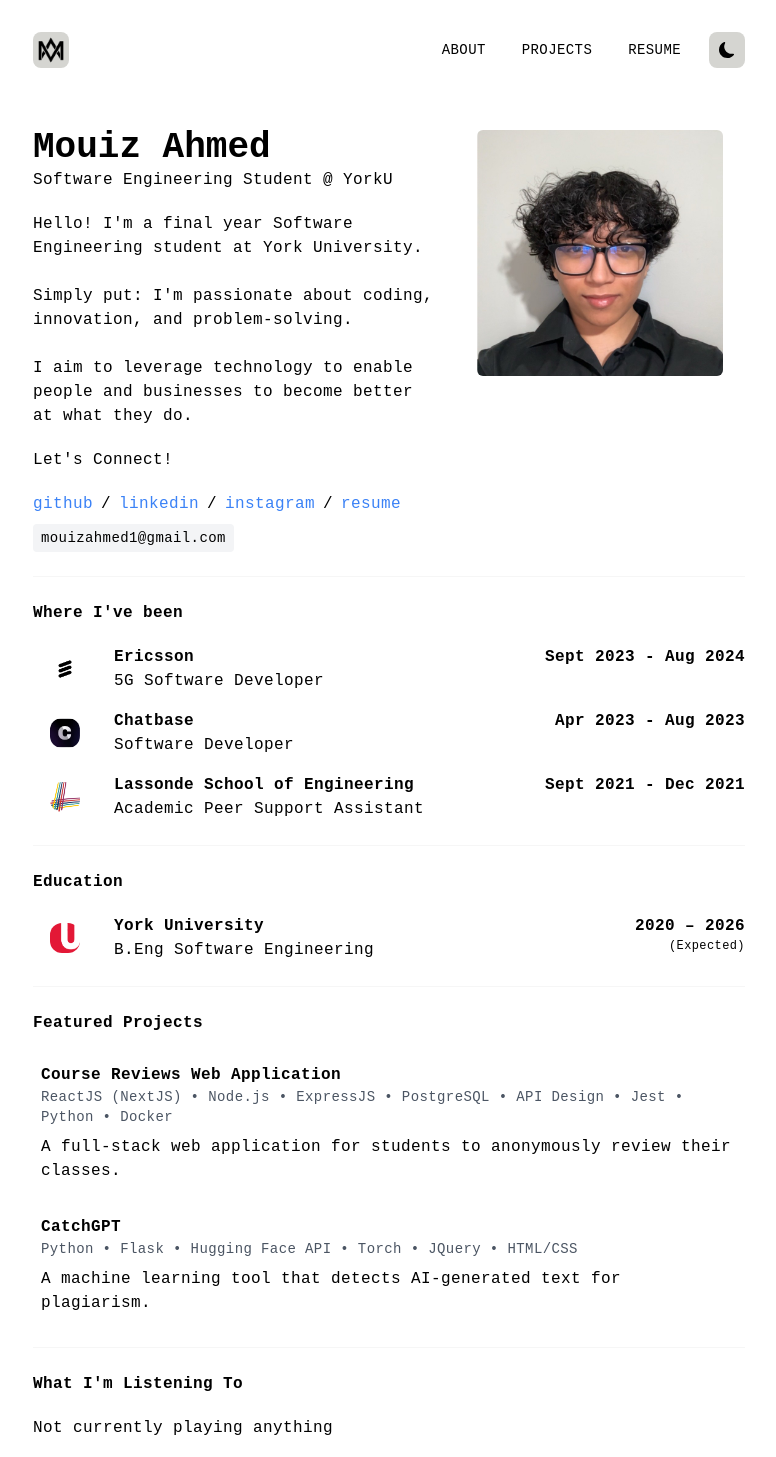
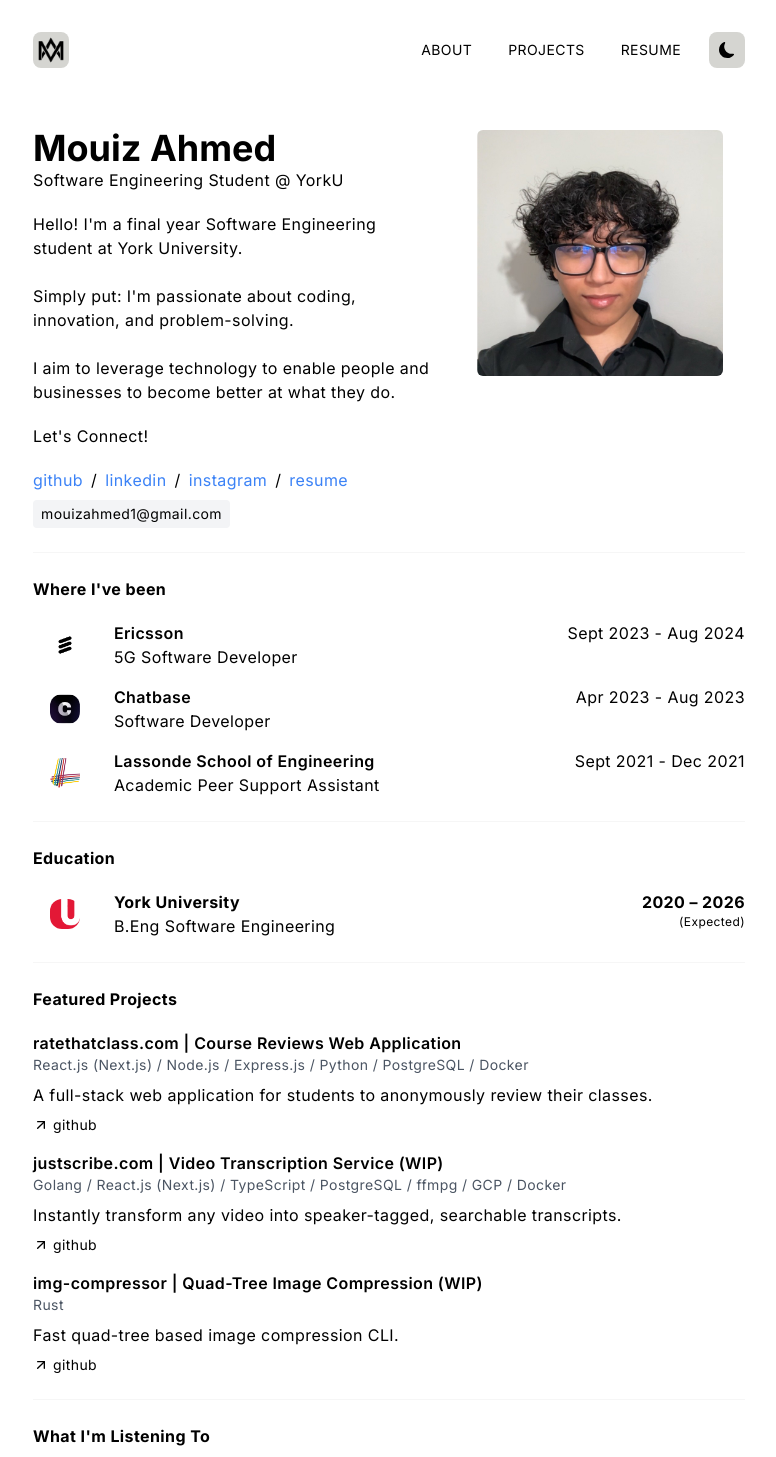
Before and after one commit to mouizahmed/portfolio, a Next.js app: page / in a window 1280 px wide. Shown: the top 1457 px of the page, without its empty margins (251-1027 px from the left). Built offline with nearby package versions, Linux system fonts and the light colour scheme; no server answers.

Commit message:
update projects + animation + font

```diff
--- a/components/About.jsx
+++ b/components/About.jsx
@@ -18,7 +18,7 @@ const About = () => {
             <Grid container spacing={4} columns={{ xs: 1, sm: 1, md: 12, lg: 12, xl: 12 }}>
                 <Grid item xs={1} sm={1} md={7} lg={7} xl={7}>
                     <div>
-                        <h1 className="tracking-normal typing text-4xl">Mouiz Ahmed</h1>
+                        <h1 className="tracking-normal typing">Mouiz Ahmed</h1>
                         <p>Software Engineering Student @ YorkU</p>
                     </div>
                     <div className="pt-5 dark:text-[#edede8]">
--- a/components/Chess.jsx
+++ b/components/Chess.jsx
@@ -64,7 +64,7 @@ const Chess = () => {
                         rel="noopener noreferrer"
                         className="inline-flex items-center gap-2 text-blue-500 dark:text-blue-400 hover:opacity-75 transition-opacity text-sm"
                     >
-                        Challenge Me! ⚔️
+                        Challenge Me!
                     </Link>
                 </div>
             ) : (
--- a/components/Current.jsx
+++ b/components/Current.jsx
@@ -1,4 +1,4 @@
-import React, { useState, useEffect } from 'react'
+import React from 'react'
 import Image from 'next/image'
 
 import { AiFillAlert } from 'react-icons/ai'
@@ -9,14 +9,8 @@ import Grid from '@mui/material/Grid';
 
 const Current = ({ seeking, focus, logoPath, companyName, title, color, timeline }) => {
 
-    const [fading, setFading] = useState(" opacity-0 ease-in ");
-
-    useEffect(() => {
-        setFading(" opacity-100 easin-in ");
-    }, [])
-
     return (
-        <div className={"pl-5 pr-5 pt-5 transition-opacity duration-600 delay-1100" + fading}>
+        <div className="pl-5 pr-5 pt-5">
             <h3 className="pb-5">Currently</h3>
             {seeking ? (
                 <Card className="rounded-xl border-transparent border-2 hover:border-white pr-5" style={{ backgroundColor: "#4da64d" }}>
--- a/components/Job.jsx
+++ b/components/Job.jsx
@@ -11,7 +11,7 @@ const Job = ({ logoPath, companyName, position, timeline }) => {
             <Grid item xs={5} sm={5} md={5} lg={5} xl={5} className="flex justify-start">
                 <Grid container columns={{ xs: 1, sm: 1, md: 1, lg: 1, xl: 1 }}>
                     <Grid item xs={1} sm={1} md={1} lg={1} xl={1} >
-                        <h3>{companyName}</h3>
+                        <p className="font-semibold">{companyName}</p>
                     </Grid>
                     <Grid item xs={1} sm={1} md={1} lg={1} xl={1}>
                         <p>{position}</p>
@@ -19,7 +19,7 @@ const Job = ({ logoPath, companyName, position, timeline }) => {
                 </Grid>
             </Grid>
             <Grid item xs={3} sm={3} md={3} lg={3} xl={3} sx={{ textAlign: "right" }}>
-                <h3>{timeline}</h3>
+                <p>{timeline}</p>
             </Grid>
         </>
     )
--- a/components/Music.jsx
+++ b/components/Music.jsx
@@ -141,7 +141,7 @@ const Music = () => {
             <div className="mt-4 dark:border-gray-700">
                 <Link href="https://open.spotify.com/user/12179232988?si=067167f98fd342ea" rel="noopener noreferrer" target="_blank">
                     <p className="text-sm text-gray-600 dark:text-gray-400 hover:text-green-500 dark:hover:text-green-400 transition-colors duration-200 cursor-pointer">
-                        Check out my Spotify and learn more about my music taste →
+                        Check out my Spotify profile!
                     </p>
                 </Link>
             </div>
--- a/components/Navbar.jsx
+++ b/components/Navbar.jsx
@@ -59,7 +59,7 @@ const Navbar = () => {
     }, [])
 
     return (
-        <div className={`w-full flex flex-col opacity-0 animate-fade-in`}>
+        <div className={`w-full flex flex-col`}>
             <div className="">
                 <nav className="flex justify-between max-w-3xl border-gray-200 dark:border-gray-700 mx-auto pt-8 pb-8">
                     <div className="">
--- a/components/Project.jsx
+++ b/components/Project.jsx
@@ -1,18 +1,23 @@
 import Link from 'next/link'
 import Grid from '@mui/material/Grid'
+import { FiArrowUpRight } from 'react-icons/fi'
 
 const Project = ({ projectLink, title, tags, description }) => {
     return (
         <Grid item xs={9} sm={9} md={9} lg={9} xl={9}>
-            <Link href={projectLink}>
-                <div className="hover:bg-[#d5d5d1] dark:hover:bg-[#1f2937] p-2 rounded-lg transition-all duration-200">
-                    <div className="flex items-center justify-between">
-                        <h3>{title}</h3>
+            <div className="transition-all duration-200 rounded-lg">
+                <div className="flex items-center justify-between">
+                    <p className="font-semibold">{title}</p>
+                </div>
+                <p className="text-sm text-gray-600 dark:text-gray-400">{tags.join(" / ")}</p>
+                <p className="mt-2">{description}</p>
+                <Link href={projectLink} target="_blank" rel="noopener noreferrer" className="hover:opacity-75 transition-opacity">
+                    <div className="flex items-center text-sm mt-2">
+                        <FiArrowUpRight className="w-4 h-4" />
+                        <p className="ml-1">github</p>
                     </div>
-                    <p className="text-sm text-gray-600 dark:text-gray-400">{tags.join(" • ")}</p>
-                    <p className="mt-2">{description}</p>
-                </div>
-            </Link>
+                </Link>
+            </div>
         </Grid>
     )
 }
--- a/components/Projects.jsx
+++ b/components/Projects.jsx
@@ -9,15 +9,21 @@ const Projects = () => {
             <Grid container spacing={2} columns={{ xs: 9, sm: 9, md: 9, lg: 9, xl: 9 }}>
                 <Project
                     projectLink="https://github.com/mouizahmed/ratethatclass"
-                    title="Course Reviews Web Application"
-                    tags={["ReactJS (NextJS)", "Node.js", "ExpressJS", "PostgreSQL", "API Design", "Jest", "Python", "Docker"]}
+                    title="ratethatclass.com | Course Reviews Web Application"
+                    tags={["React.js (Next.js)", "Node.js", "Express.js", "Python", "PostgreSQL", "Docker"]}
                     description="A full-stack web application for students to anonymously review their classes."
                 />
                 <Project
-                    projectLink="https://github.com/mouizahmed/catchgpt"
-                    title="CatchGPT"
-                    tags={["Python", "Flask", "Hugging Face API", "Torch", "JQuery", "HTML/CSS"]}
-                    description="A machine learning tool that detects AI-generated text for plagiarism."
+                    projectLink="https://github.com/mouizahmed/justscribe"
+                    title="justscribe.com | Video Transcription Service (WIP)"
+                    tags={["Golang", "React.js (Next.js)", "TypeScript", "PostgreSQL", "ffmpg", "GCP", "Docker"]}
+                    description="Instantly transform any video into speaker-tagged, searchable transcripts."
+                />
+                <Project
+                    projectLink="https://github.com/mouizahmed/img-compressor"
+                    title="img-compressor | Quad-Tree Image Compression (WIP)"
+                    tags={["Rust"]}
+                    description="Fast quad-tree based image compression CLI."
                 />
                 {/* <Project
                     projectLink="https://github.com/yourusername/project3"
--- a/pages/_app.js
+++ b/pages/_app.js
@@ -1,12 +1,26 @@
-import '../styles/globals.css'
-import { ThemeProvider } from 'next-themes'
+import '../styles/globals.css';
+import { ThemeProvider } from 'next-themes';
+import { Inter, Courier_Prime } from '@next/font/google';
+
+const inter = Inter({
+  subsets: ['latin'],
+  variable: '--font-inter',
+});
+
+const courier = Courier_Prime({
+  subsets: ['latin'],
+  variable: '--font-courier',
+  weight: ['400', '700'],
+});
 
 function MyApp({ Component, pageProps }) {
   return (
     <ThemeProvider enableSystem={true} attribute="class">
-      <Component {...pageProps} />
+      <main className={`${inter.variable} ${courier.variable} font-sans`}>
+        <Component {...pageProps} />
+      </main>
     </ThemeProvider>
-  )
+  );
 }
 
-export default MyApp
+export default MyApp;
--- a/pages/index.js
+++ b/pages/index.js
@@ -2,8 +2,6 @@ import Head from 'next/head';
 import Image from 'next/image';
 import Divider from '@mui/material/Divider';
 import { useState, useEffect } from 'react';
-
-import { Poppins } from '@next/font/google';
 
 import Navbar from '../components/Navbar.jsx';
 import Music from '../components/Music.jsx';
@@ -12,11 +10,6 @@ import Experience from '../components/Experience.jsx';
 import Projects from '../components/Projects.jsx';
 import About from '../components/About.jsx';
 import Chess from '../components/Chess.jsx';
-
-const poppins = Poppins({
-  subsets: ['latin'],
-  weight: ['200'],
-});
 
 export default function Home() {
   const [dividerStates, setDividerStates] = useState({
@@ -30,14 +23,14 @@ export default function Home() {
   });
 
   useEffect(() => {
-    // Match the timing with the components
+    // Consistent timing with 200ms intervals and 600ms duration
     setTimeout(() => setDividerStates(prev => ({ ...prev, navbar: 'opacity-100' })), 100);
-    setTimeout(() => setDividerStates(prev => ({ ...prev, about: 'opacity-100' })), 500);
-    setTimeout(() => setDividerStates(prev => ({ ...prev, experience: 'opacity-100' })), 800);
-    setTimeout(() => setDividerStates(prev => ({ ...prev, education: 'opacity-100' })), 1500);
-    setTimeout(() => setDividerStates(prev => ({ ...prev, projects: 'opacity-100' })), 1600);
-    setTimeout(() => setDividerStates(prev => ({ ...prev, music: 'opacity-100' })), 2900);
-    setTimeout(() => setDividerStates(prev => ({ ...prev, chess: 'opacity-100' })), 3000);
+    setTimeout(() => setDividerStates(prev => ({ ...prev, about: 'opacity-100' })), 300);
+    setTimeout(() => setDividerStates(prev => ({ ...prev, experience: 'opacity-100' })), 500);
+    setTimeout(() => setDividerStates(prev => ({ ...prev, education: 'opacity-100' })), 700);
+    setTimeout(() => setDividerStates(prev => ({ ...prev, projects: 'opacity-100' })), 900);
+    setTimeout(() => setDividerStates(prev => ({ ...prev, music: 'opacity-100' })), 1100);
+    setTimeout(() => setDividerStates(prev => ({ ...prev, chess: 'opacity-100' })), 1300);
   }, []);
 
   return (
@@ -48,7 +41,7 @@ export default function Home() {
         <link rel="icon" href="/header.png" />
       </Head>
 
-      <main className={poppins.className}>
+      <main>
         <div className={`transition-opacity duration-600 ${dividerStates.navbar}`}>
           <Navbar />
         </div>
--- a/styles/globals.css
+++ b/styles/globals.css
@@ -7,26 +7,20 @@ html {
 }
 
 @layer base {
-  html,
-  body,
-  * {
-    font-family: 'Courier New', Courier, monospace !important;
-  }
-
   body {
     @apply bg-white text-black tracking-wide dark:bg-black dark:text-white
   }
 
   h1, h2, h3, h4, h5, h6 {
-    @apply font-bold
+    @apply font-bold;
   }
 
   h1 {
-    @apply text-4xl sm:text-5xl md:text-6xl
+    @apply text-3xl sm:text-4xl
   }
 
   h2 {
-    @apply text-2xl sm:text-3xl
+    @apply text-xl sm:text-2xl
   }
 
   li {
--- a/tailwind.config.js
+++ b/tailwind.config.js
@@ -5,8 +5,8 @@ module.exports = {
   theme: {
     extend: {
       fontFamily: {
-        sans: ['Courier New', 'Courier', 'monospace'],
-        mono: ['Courier New', 'Courier', 'monospace'],
+        sans: ['var(--font-inter)'],
+        mono: ['var(--font-inter)'],
       },
       transitionDuration: {
         600: '600ms',
@@ -20,7 +20,7 @@ module.exports = {
         },
       },
       animation: {
-        'fade-in': 'fade-in 0.5s ease-in forwards',
+        'fade-in': 'fade-in 0.6s ease-in forwards',
       },
     },
     transitionDelay: {
```
